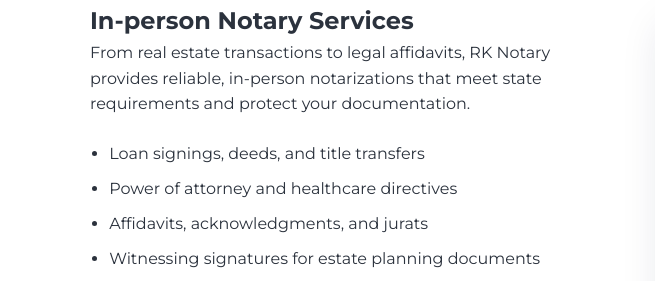
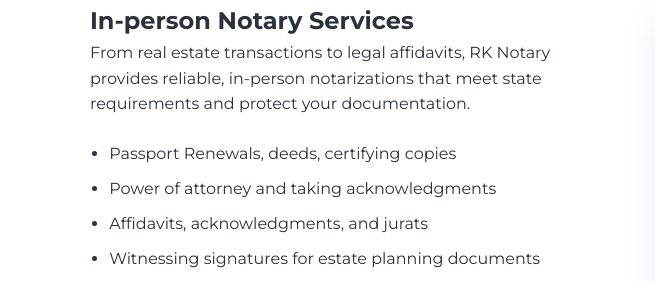
Before and after one commit to Kart78/Website, a plain HTML site: page index.html in a window 1280 px wide. Shown: the part 943-1224 px from the top of the page, 0-655 px from the left. Drawn offline with nearby package versions, Linux system fonts and the light colour scheme.

Commit message:
Final commit
Modified Notary Content

```diff
--- a/index.html
+++ b/index.html
@@ -95,8 +95,8 @@
             From real estate transactions to legal affidavits, RK Notary provides reliable, in-person notarizations that meet state requirements and protect your documentation.
           </p>
           <ul>
-            <li>Loan signings, deeds, and title transfers</li>
-            <li>Power of attorney and healthcare directives</li>
+            <li>Passport Renewals, deeds, certifying copies</li>
+            <li>Power of attorney and taking acknowledgments</li>
             <li>Affidavits, acknowledgments, and jurats</li>
             <li>Witnessing signatures for estate planning documents</li>
           </ul>
```
